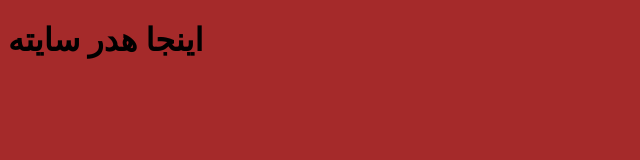
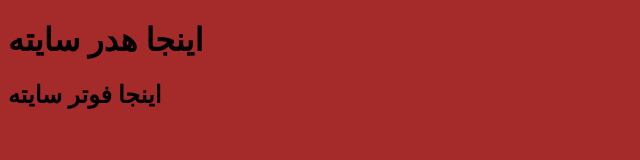
Before and after one commit to ho3ynhr69/ho3yn-shop, a plain HTML site: page index.html in a window 1280 px wide. Shown: the whole page, without its empty margins (0-640 px from the left). Drawn offline with Linux system fonts and the light colour scheme.

Commit message:
Create footer page

```diff
--- a/index.html
+++ b/index.html
@@ -18,5 +18,9 @@
         <h1>اینجا هدر سایته</h1>
     </header>
 
+    <footer>
+        <h2>اینجا فوتر سایته</h2>
+    </footer>
+
 </body>
 </html>
```
